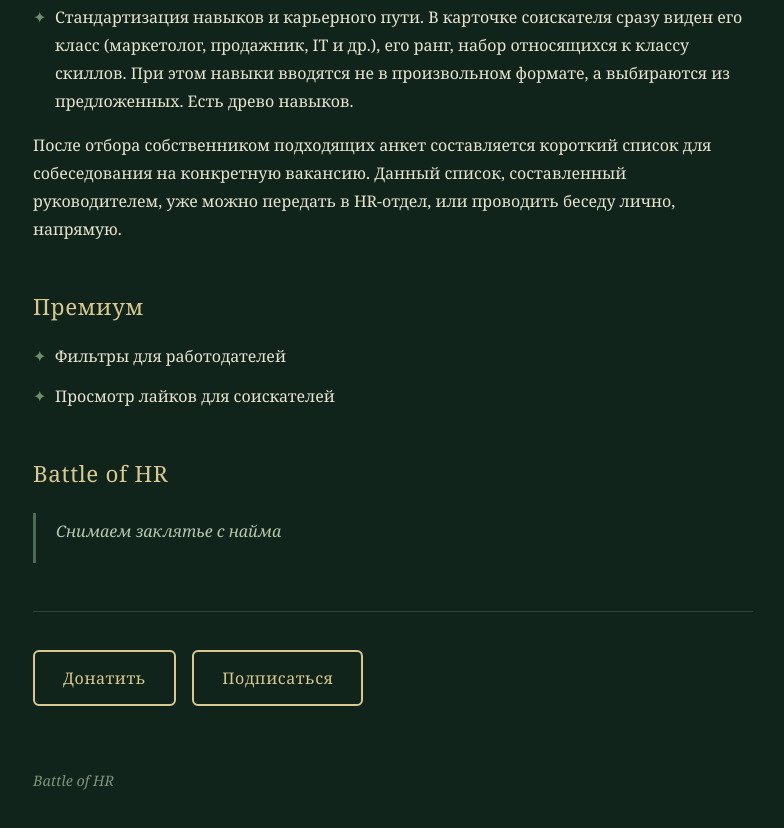
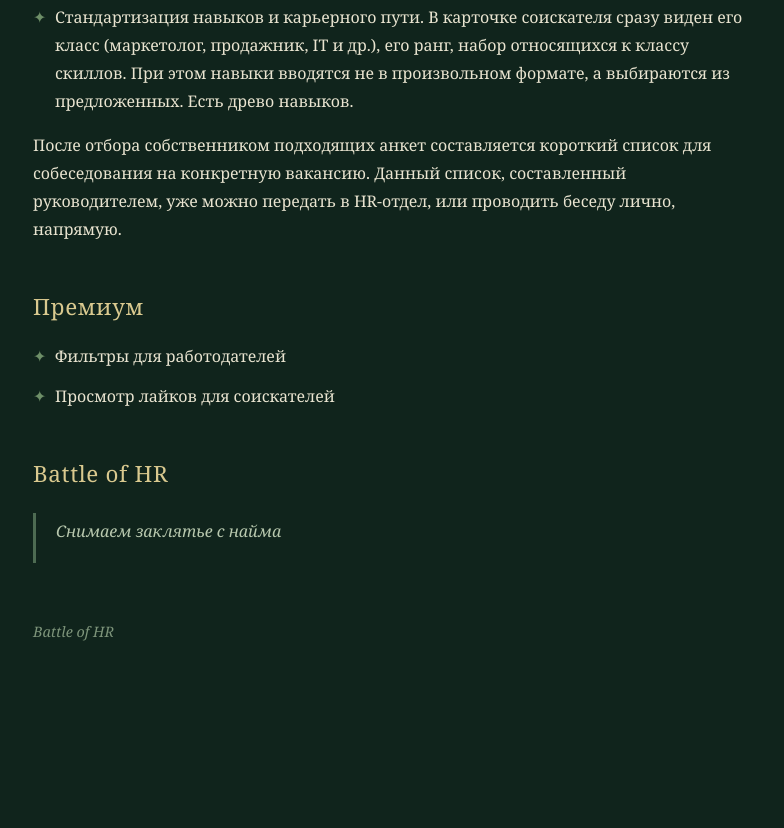
Before and after one commit to pyro-zp/battleofhr, a plain HTML site: page index.html in a window 1280 px wide. Shown: the part 1021-1849 px from the top of the page, without its empty margins (247-1031 px from the left). After the commit the page ends 1760 px from the top, so only its background shows below. Drawn offline with Linux system fonts and the light colour scheme.

Commit message:
Remove CTA buttons from index.html
Removed call-to-action buttons for donation and subscription.

```diff
--- a/index.html
+++ b/index.html
@@ -149,11 +149,6 @@
     <p>Снимаем заклятье с найма</p>
   </blockquote>
 
-  <div class="cta">
-    <a href="#donate" class="btn">Донатить</a>
-    <a href="#subscribe" class="btn">Подписаться</a>
-  </div>
-
   <p class="footer">Battle of HR</p>
 
 </div>
```
